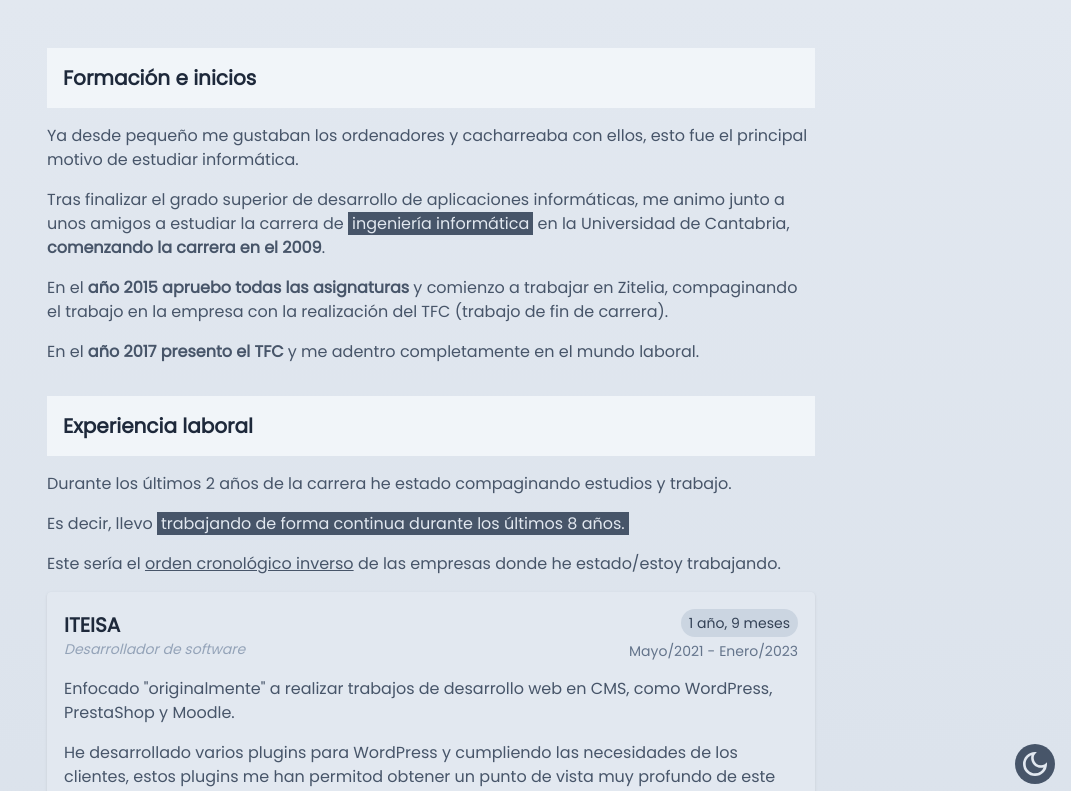
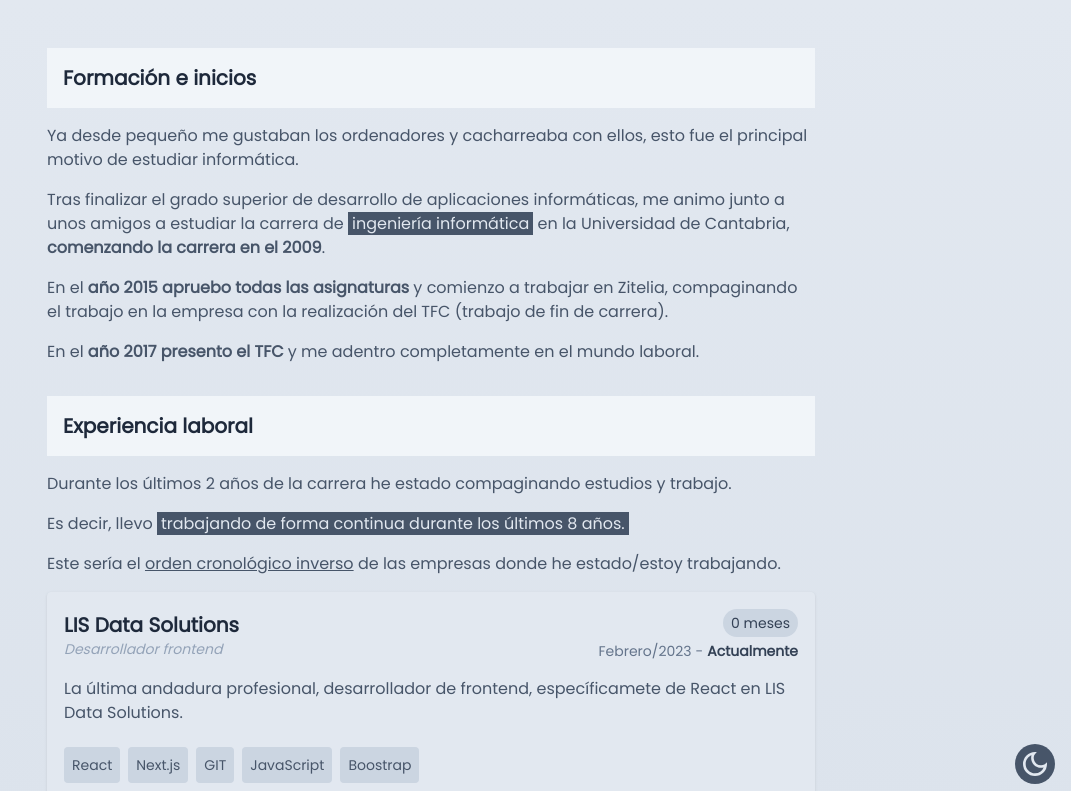
Before and after one commit to javiervallejooca/javiervallejo.me, a React (Vite) app: page /sobre-mi in a window 1280 px wide. Shown: the top 791 px of the page, without its empty margins (209-1280 px from the left). Built offline with nearby package versions, Linux system fonts and the light colour scheme.

Commit message:
Nuevo trabajo en LIS

```diff
--- a/src/components/about/WorkingExperience.jsx
+++ b/src/components/about/WorkingExperience.jsx
@@ -94,6 +94,16 @@ const WorkingExperience = () => {
       </div>
 
       <Company
+        companyAsKey={companiesWhereIWork.lis.companyAsKey}
+        current={companiesWhereIWork.lis.current}
+        dateFrom={companiesWhereIWork.lis.dateFrom}
+        dateTo={companiesWhereIWork.lis.dateTo}
+        job={companiesWhereIWork.lis.job}
+        name={companiesWhereIWork.lis.name}
+        technologies={companiesWhereIWork.lis.tecnologies}
+      ></Company>
+
+      <Company
         companyAsKey={companiesWhereIWork.iteisa.companyAsKey}
         current={companiesWhereIWork.iteisa.current}
         dateFrom={companiesWhereIWork.iteisa.dateFrom}
--- a/src/components/companies/Company.jsx
+++ b/src/components/companies/Company.jsx
@@ -1,4 +1,5 @@
 import Iteisa from "./descriptionCompanies/Iteisa";
+import Lis from "./descriptionCompanies/Lis";
 import Technologies from "./Technologies";
 import TimeWorked from "./TimeWorked";
 import Zitelia from "./descriptionCompanies/Zitelia";
@@ -32,6 +33,7 @@ const Company = ({
         />
       </div>
       <div className="mt-4 mb-1 text-slate-600 dark:text-slate-400">
+        {companyAsKey === companiesWhereIWork.lis.companyAsKey && <Lis />}
         {companyAsKey === companiesWhereIWork.iteisa.companyAsKey && <Iteisa />}
         {companyAsKey === companiesWhereIWork.zitelia.companyAsKey && (
           <Zitelia />
--- /dev/null
+++ b/src/components/companies/descriptionCompanies/Lis.jsx
@@ -0,0 +1,12 @@
+const Iteisa = () => {
+  return (
+    <div>
+      <p className="mb-4">
+        La última andadura profesional, desarrollador de frontend,
+        específicamete de React en LIS Data Solutions.
+      </p>
+    </div>
+  );
+};
+
+export default Iteisa;
--- a/src/global.js
+++ b/src/global.js
@@ -69,4 +69,13 @@ export const companiesWhereIWork = {
       "GIT",
     ],
   },
+  lis: {
+    companyAsKey: "lis",
+    dateFrom: "2023-02-06",
+    dateTo: new Date(),
+    current: true,
+    job: "Desarrollador frontend",
+    name: "LIS Data Solutions",
+    tecnologies: ["React", "Next.js", "GIT", "JavaScript", "Boostrap"],
+  },
 };
```
